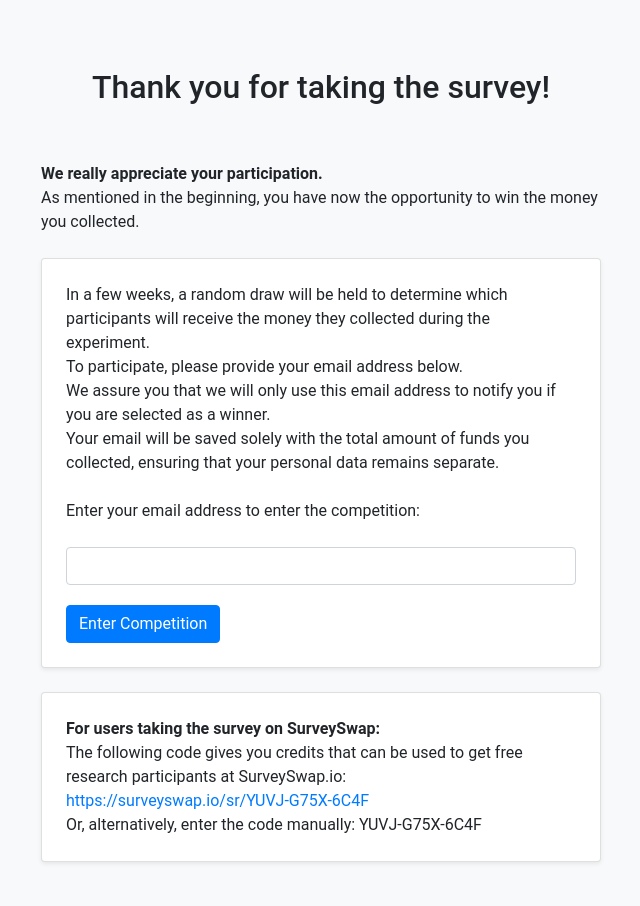
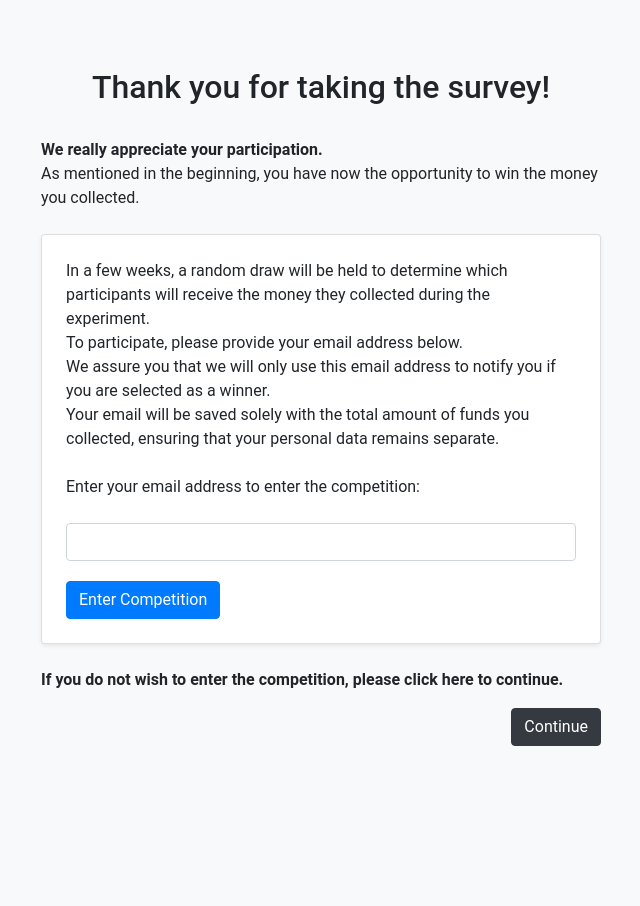
Before and after one commit to lucas-bs/thesis-survey, a Flask app: template gpt/templates/final.html in a window 1280 px wide. Shown: the part 16-922 px from the top of the page, without its empty margins (319-959 px from the left). After the commit the page ends 762 px from the top, so only its background shows below. Run offline with Flask 3, Linux system fonts and the light colour scheme; the template is opened without the code that fills it, so the values that code supplies are empty; some libraries are stand-ins or nearby versions.

Commit message:
Update final.html

```diff
--- a/gpt/templates/final.html
+++ b/gpt/templates/final.html
@@ -18,8 +18,6 @@
                     <h2>Thank you for taking the survey!</h2>
                 </div>
             </div>
-
-            <br>
             <br>
             <p>
                 <b>We really appreciate your participation.</b>
@@ -42,18 +40,21 @@
                 <br>
                 <br>
                 <form method="POST" action="{{ url_for('final') }}">
-                <div class="form-group">
-                    <input type="email" id="email" name="email" class="form-control" required>
-                </div>
-                <button type="submit" class="btn btn-primary">Enter Competition</button>
+                    <div class="form-group">
+                        <input type="email" id="email" name="email" class="form-control" required>
+                    </div>
+                    <button type="submit" class="btn btn-primary">Enter Competition</button>
                 </form>
             </div>
-            <div class="card my-4 p-4 shadow-sm">
-                <b>For users taking the survey on SurveySwap:</b>
-                The following code gives you credits that can be used to get free research participants at SurveySwap.io:
-                <br>
-                <a href="https://surveyswap.io/sr/YUVJ-G75X-6C4F" target="_blank">https://surveyswap.io/sr/YUVJ-G75X-6C4F</a>
-                Or, alternatively, enter the code manually: YUVJ-G75X-6C4F
+            <div>
+                <p>
+                    <b>If you do not wish to enter the competition, please click here to continue.</b>
+                </p>
+                <div class="d-flex justify-content-end">
+                    <form method="POST" action="{{ url_for('end') }}">
+                        <button type="submit" class="btn btn-dark">Continue</button>
+                    </form>
+                </div>
             </div>
         </div>
     </div>
```
